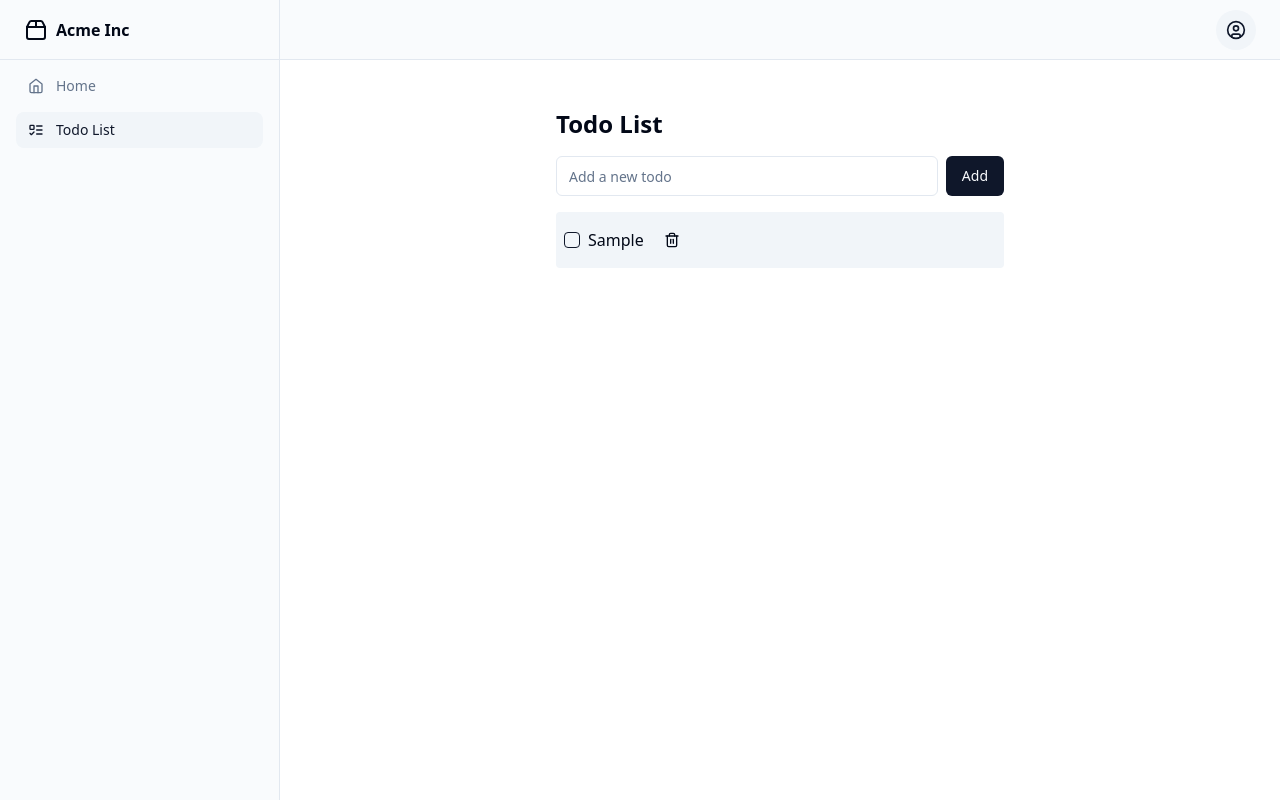
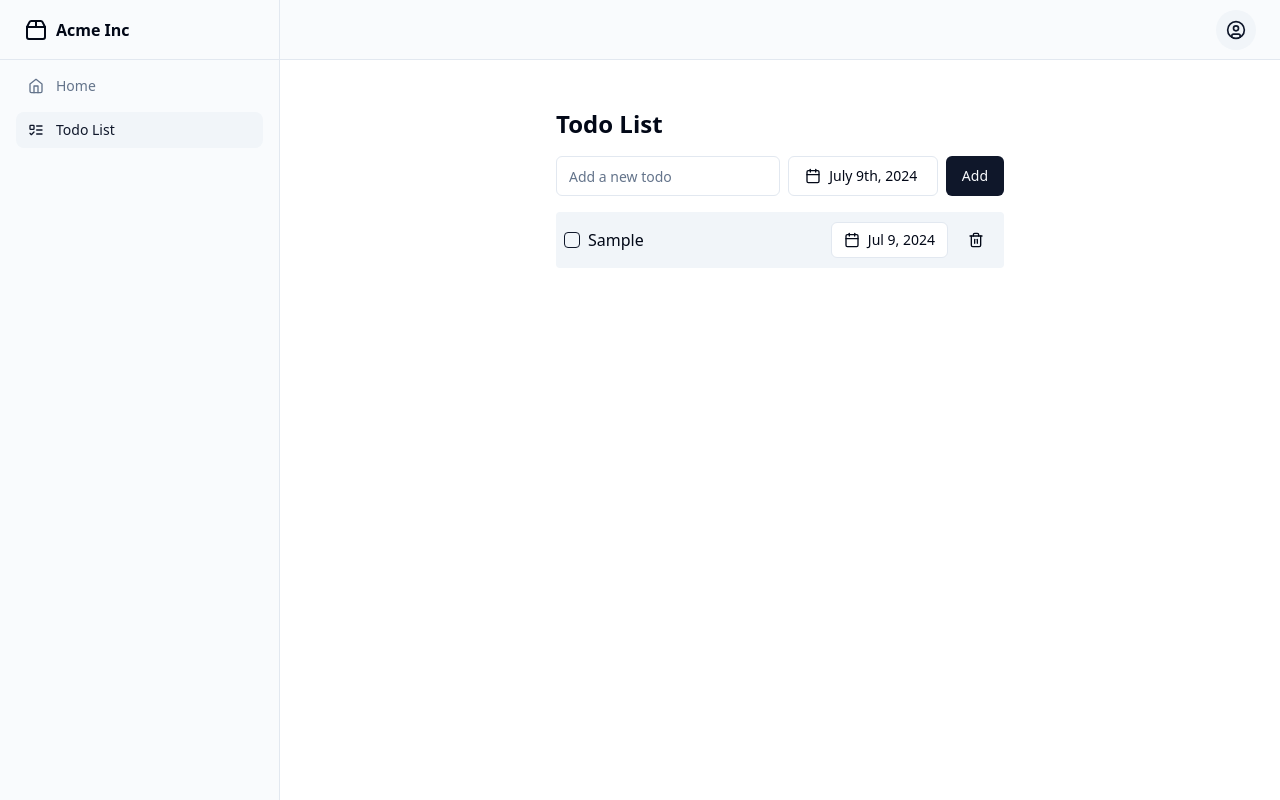
Before and after one commit to GPT-Engineer-App/orderly-tasks, a React (Vite) app: page /todo in a window 1280 px wide. Both pictures are taken after typing "Sample" into the empty fields and a click on the button "Add". Built offline with nearby package versions, Linux system fonts and the light colour scheme.

Commit message:
Add calendar feature to TODO list

```diff
--- a/src/pages/TodoList.jsx
+++ b/src/pages/TodoList.jsx
@@ -2,17 +2,23 @@ import { useState } from "react";
 import { Button } from "@/components/ui/button";
 import { Input } from "@/components/ui/input";
 import { Checkbox } from "@/components/ui/checkbox";
-import { Trash2 } from "lucide-react";
+import { Trash2, Calendar as CalendarIcon } from "lucide-react";
 import { DragDropContext, Droppable, Draggable } from "react-beautiful-dnd";
+import { Calendar } from "@/components/ui/calendar";
+import { Popover, PopoverContent, PopoverTrigger } from "@/components/ui/popover";
+import { format } from "date-fns";
+import { cn } from "@/lib/utils";
 
 const TodoList = () => {
   const [todos, setTodos] = useState([]);
   const [newTodo, setNewTodo] = useState("");
+  const [selectedDate, setSelectedDate] = useState(new Date());
 
   const addTodo = () => {
     if (newTodo.trim() !== "") {
-      setTodos([...todos, { id: Date.now(), text: newTodo, completed: false }]);
+      setTodos([...todos, { id: Date.now(), text: newTodo, completed: false, date: selectedDate }]);
       setNewTodo("");
+      setSelectedDate(new Date());
     }
   };
 
@@ -26,6 +32,14 @@ const TodoList = () => {
 
   const deleteTodo = (id) => {
     setTodos(todos.filter((todo) => todo.id !== id));
+  };
+
+  const updateTodoDate = (id, newDate) => {
+    setTodos(
+      todos.map((todo) =>
+        todo.id === id ? { ...todo, date: newDate } : todo
+      )
+    );
   };
 
   const onDragEnd = (result) => {
@@ -48,7 +62,24 @@ const TodoList = () => {
           onChange={(e) => setNewTodo(e.target.value)}
           placeholder="Add a new todo"
           onKeyPress={(e) => e.key === "Enter" && addTodo()}
+          className="flex-grow"
         />
+        <Popover>
+          <PopoverTrigger asChild>
+            <Button variant="outline" className="w-[280px] justify-start text-left font-normal">
+              <CalendarIcon className="mr-2 h-4 w-4" />
+              {selectedDate ? format(selectedDate, "PPP") : <span>Pick a date</span>}
+            </Button>
+          </PopoverTrigger>
+          <PopoverContent className="w-auto p-0">
+            <Calendar
+              mode="single"
+              selected={selectedDate}
+              onSelect={setSelectedDate}
+              initialFocus
+            />
+          </PopoverContent>
+        </Popover>
         <Button onClick={addTodo}>Add</Button>
       </div>
       <DragDropContext onDragEnd={onDragEnd}>
@@ -68,9 +99,25 @@ const TodoList = () => {
                         checked={todo.completed}
                         onCheckedChange={() => toggleTodo(todo.id)}
                       />
-                      <span className={todo.completed ? "line-through" : ""}>
+                      <span className={cn("flex-grow", todo.completed ? "line-through" : "")}>
                         {todo.text}
                       </span>
+                      <Popover>
+                        <PopoverTrigger asChild>
+                          <Button variant="outline" size="sm">
+                            <CalendarIcon className="h-4 w-4 mr-2" />
+                            {format(todo.date, "MMM d, yyyy")}
+                          </Button>
+                        </PopoverTrigger>
+                        <PopoverContent className="w-auto p-0">
+                          <Calendar
+                            mode="single"
+                            selected={todo.date}
+                            onSelect={(date) => updateTodoDate(todo.id, date)}
+                            initialFocus
+                          />
+                        </PopoverContent>
+                      </Popover>
                       <Button
                         variant="ghost"
                         size="icon"
```
